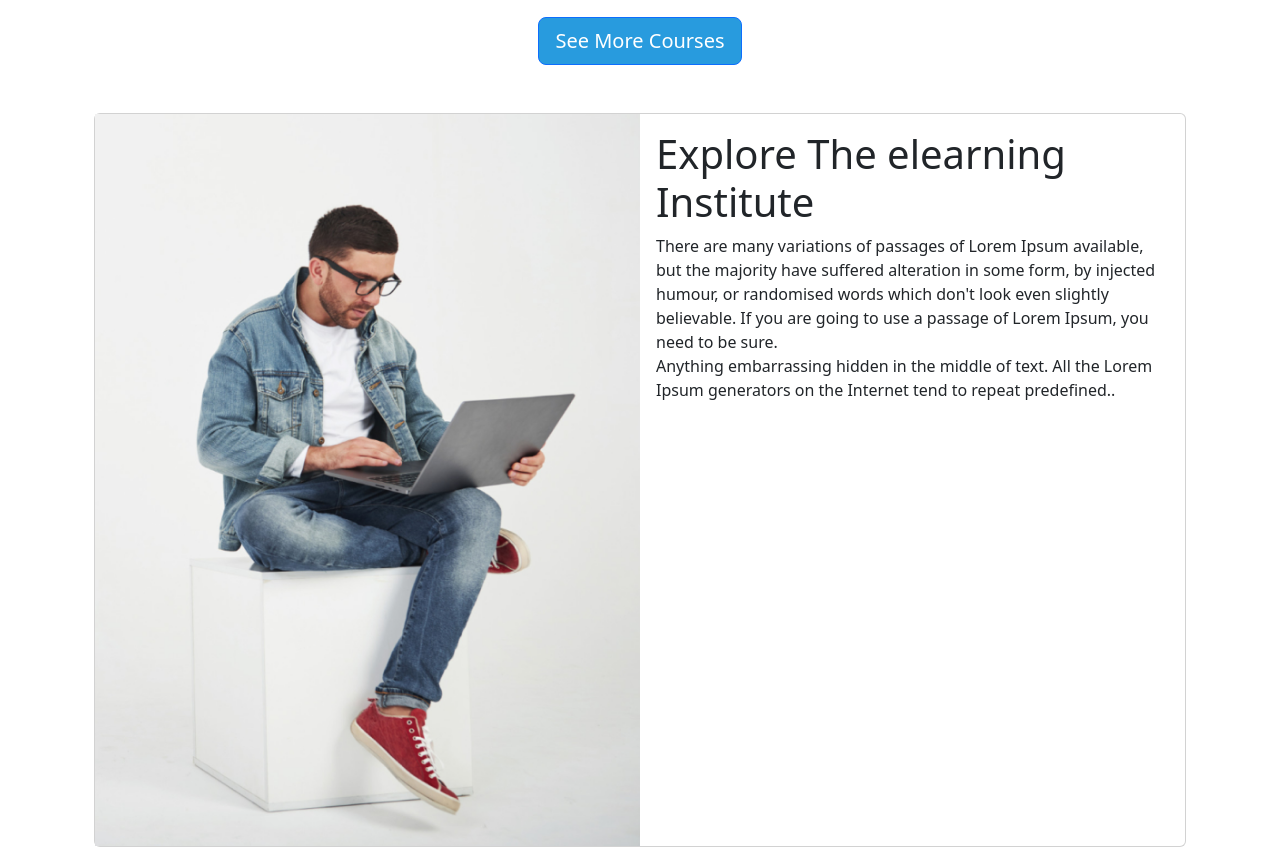
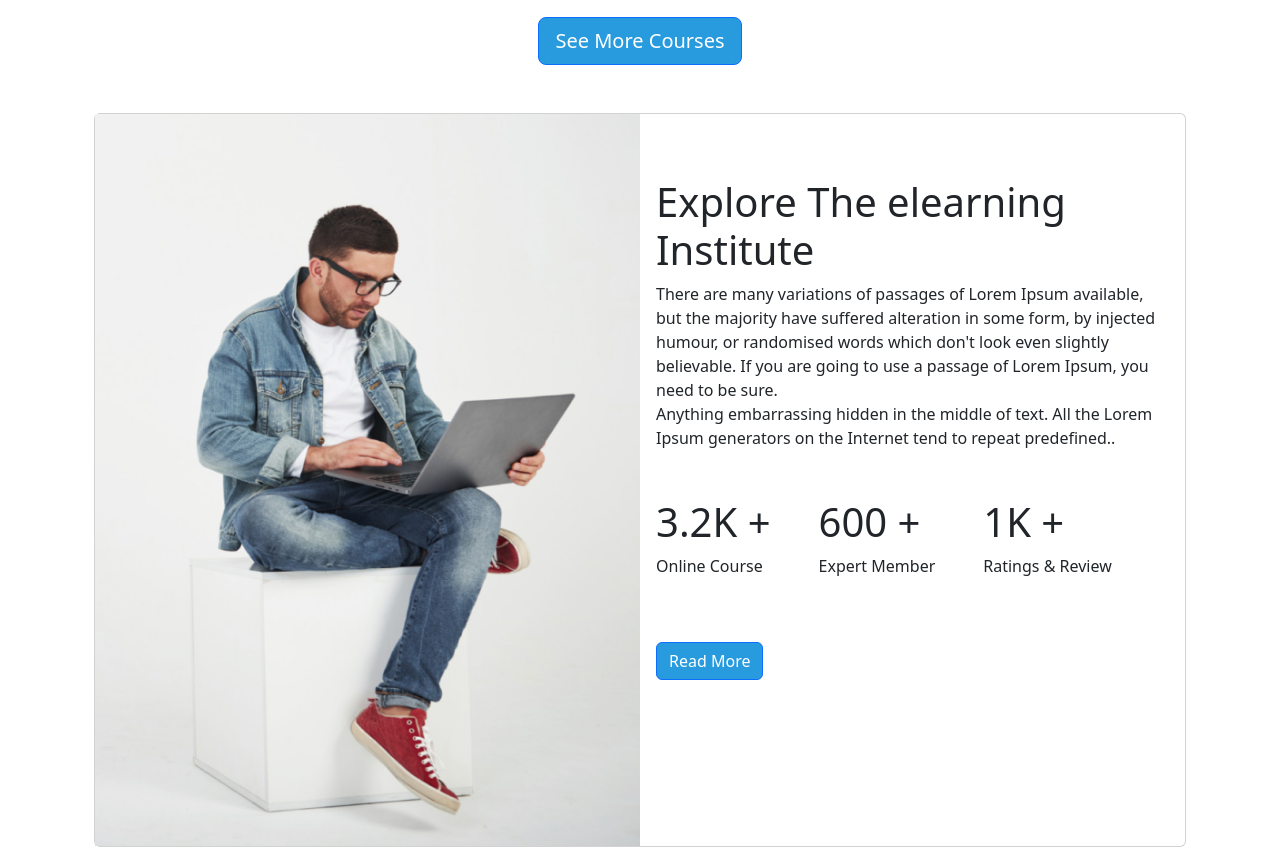
Before and after one commit to imrans09/Ed-Tech, a plain HTML site: page index.html in a window 1280 px wide. Shown: the part 1700-2547 px from the top of the page. Drawn offline with nearby package versions, Linux system fonts and the light colour scheme.

Commit message:
add feature

```diff
--- a/index.html
+++ b/index.html
@@ -13,7 +13,7 @@
     <header class="container">
             <nav class="navbar navbar-expand-lg bg-light">
                 <div class="container-fluid">
-                  <a class="navbar-brand" href="#">Pro Edu</a>
+                  <a class="navbar-brand" href="#"><strong>Pro Edu</strong></a>
                   <button class="navbar-toggler" type="button" data-bs-toggle="collapse" data-bs-target="#navbarSupportedContent" aria-controls="navbarSupportedContent" aria-expanded="false" aria-label="Toggle navigation">
                     <span class="navbar-toggler-icon"></span>
                   </button>
@@ -54,7 +54,7 @@
                             <img src="images/cover/cover-1.png" class="card-img img-fluid" alt="...">
                           </div>
                           <div class="card-img-overlay text-center margin py-5">
-                            <h1 class="card-title text-white">Get Started Digital <br> Learning</h1>
+                            <h1 class="card-title text-white"><strong>Get Started Digital <br> Learning</strong></h1>
                             <p class="card-text text-white">It is a long established fact that a reader will be distracted by the readable <br> content of a page when looking at its layout.</p>
                             <button type="button" class="btn btn-primary button-color">Get Started</button>
                           </div>
@@ -64,7 +64,7 @@
                         <div class="card">
                           <img src="images/cover/cover-2.jpg" class="card-img img-fluid" alt="...">
                           <div class="card-img-overlay text-center margin py-5">
-                            <h1 class="card-title text-white">Get Started Digital <br> Learning</h1>
+                            <h1 class="card-title text-white"><strong>Get Started Digital <br> Learning</strong></h1>
                             <p class="card-text text-white">It is a long established fact that a reader will be distracted by the readable <br> content of a page when looking at its layout.</p>
                             <button type="button" class="btn btn-primary button-color">Get Started</button>
                           </div>
@@ -74,7 +74,7 @@
                         <div class="card">
                           <img src="images/cover/cover-3.jpg" class="card-img img-fluid" alt="...">
                           <div class="card-img-overlay text-center margin py-5">
-                            <h1 class="card-title text-white">Get Started Digital <br> Learning</h1>
+                            <h1 class="card-title text-white"><strong>Get Started Digital <br> Learning</strong></h1>
                             <p class="card-text text-white">It is a long established fact that a reader will be distracted by the readable <br> content of a page when looking at its layout.</p>
                             <button type="button" class="btn btn-primary button-color">Get Started</button>
                           </div>
@@ -195,8 +195,27 @@
               </div>
               <div class="col-md-6">
                 <div class="card-body">
-                  <h1 class="card-title">Explore The elearning <br> Institute</h1>
-                  <p class="card-text">There are many variations of passages of Lorem Ipsum available, but the majority have suffered alteration in some form, by injected humour, or randomised words which don't look even slightly believable. If you are going to use a passage of Lorem Ipsum, you need to be sure. <br> Anything embarrassing hidden in the middle of text. All the Lorem Ipsum generators on the Internet tend to repeat predefined..</p>
+                  <div class="my-5">
+                    <h1 class="card-title">Explore The elearning <br> Institute</h1>
+                    <p class="card-text">There are many variations of passages of Lorem Ipsum available, but the majority have suffered alteration in some form, by injected humour, or randomised words which don't look even slightly believable. If you are going to use a passage of Lorem Ipsum, you need to be sure. <br> Anything embarrassing hidden in the middle of text. All the Lorem Ipsum generators on the Internet tend to repeat predefined..</p>
+                  </div>
+                  <div class="d-flex gap-5 my-5">
+                    <div>
+                      <h1>3.2K +</h1>
+                      <p>Online Course</p>
+                    </div>
+                    <div>
+                      <h1>600 +</h1>
+                      <p>Expert Member</p>
+                    </div>
+                    <div>
+                      <h1>1K +</h1>
+                      <p>Ratings & Review</p>
+                    </div>
+                  </div>
+                  <div>
+                    <button type="button" class="btn btn-primary button-color">Read More</button>
+                  </div>
                 </div>
               </div>
             </div>
```
